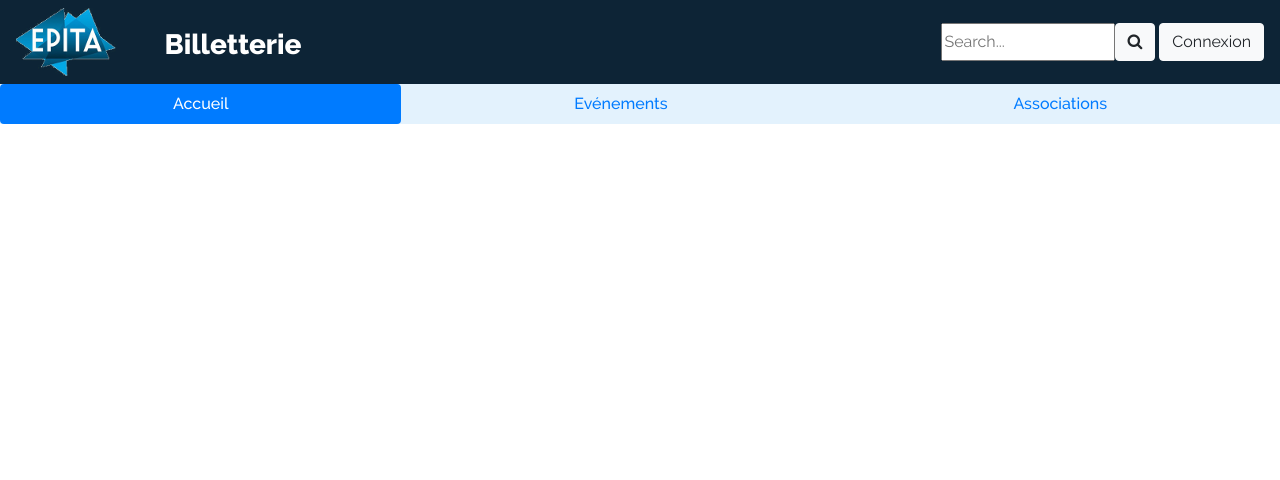
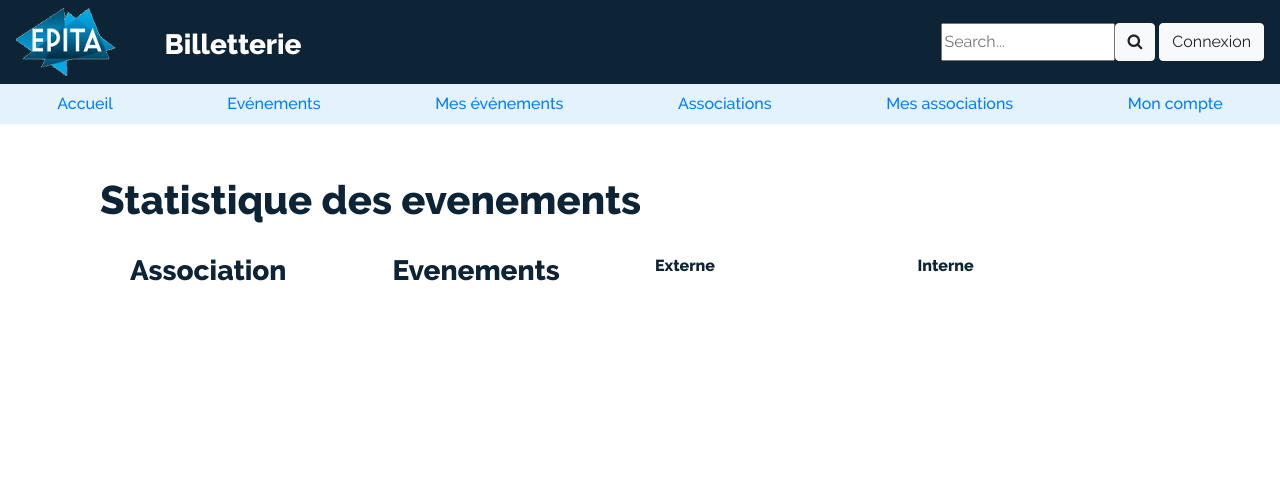
Before and after one commit to MrColorado/YakaChoisir, a Django app: template src/templates/user_settings/stat.html in a window 1280 px wide. Shown: the top 480 px of the page. Run offline with Django 3.2, Linux system fonts and the light colour scheme; the template is opened without the code that fills it, so the values that code supplies are empty; parts of the project's set-up code (start-up, migrations or seed data) failed here and were passed over; some libraries are stand-ins or nearby versions.

Commit message:
[STAT] display the different association

```diff
--- a/src/billeterie/urls.py
+++ b/src/billeterie/urls.py
@@ -43,7 +43,7 @@ urlpatterns = [
     path('base/', base_views.search, name='search'),
     path('user_settings/', user_views.user_information, name='settings'),
     path('user_settings/modification', user_views.user_modify, name='user_modify'),
-    path('user_settings/stats', user_views.stat, name='stat'),
+    path('user_settings/stat', user_views.stat, name='stat'),
 
     path('evenements/', event_views.event, name='event'),
     path('creation_evenement/', event_views.create_event, name='create_event'),
--- a/src/database/views/base_views.py
+++ b/src/database/views/base_views.py
@@ -8,7 +8,6 @@ from database.models import Event
 
 def search(request):
 
-    print("lol ca devrai marcher")
     if request.method == 'GET':
         search = request.GET.get('search_box')
         if search:
--- a/src/database/views/user_views.py
+++ b/src/database/views/user_views.py
@@ -68,4 +68,5 @@ def stat(request):
                     extern += 1
             events.append((j, intern, extern))
         asso.append((i, events))
+
     return render(request, 'user_settings/stat.html', {'stats': asso})
--- a/src/static/css/style.css
+++ b/src/static/css/style.css
@@ -155,3 +155,26 @@
     align-self: center;
     padding: 15px;
 }
+
+#create_event{
+    margin-top: 2%;
+    display: flex;
+    justify-content: center;
+    flex-direction: column;
+    color: #0d2436;
+    font-family: ralewayExtraBold;
+}
+#form{
+    margin-top: 5%;
+}
+
+/*-------------------------------------------------------STAT---------------------------------------------------------*/
+
+#stats_title {
+    margin-top: 2%;
+    display: flex;
+    justify-content: center;
+    flex-direction: column;
+    color: #0d2436;
+    font-family: ralewayExtraBold;
+}
--- a/src/templates/user_settings/stat.html
+++ b/src/templates/user_settings/stat.html
@@ -1 +1,49 @@
 {% extends 'base.html' %}
+{% load static %}
+
+{% block panel %}
+    <nav class="nav nav-pills nav-fill navbar-dark" id="base_panel">
+        <a class="nav-item nav-link" href="{% url 'home' %}"> Accueil </a>
+        <a class="nav-item nav-link" href="{% url 'event' %}"> Evénements </a>
+        <a class="nav-item nav-link" href="{% url 'my_event' %}"> Mes événements </a>
+        <a class="nav-item nav-link" href="{% url 'association' %}"> Associations </a>
+        <a class="nav-item nav-link" href="{% url 'my_association' %}"> Mes associations </a>
+        <a class="nav-item nav-link" href="{% url 'settings' %}"> Mon compte </a>
+    </nav>
+{% endblock %}
+
+{% block body %}
+    <style>
+        #stats_title{
+            margin-top: 2%;
+            display: flex;
+            justify-content: center;
+            flex-direction: column;
+            color: #0d2436;
+            font-family: ralewayExtraBold;
+        }
+        #form{
+            margin-top: 5%;
+        }
+    </style>
+
+
+    <div class="container" id="stats_title">
+        <h1> Statistique des evenements</h1>
+    </div>
+    <div class="container">
+    <div class="container" id="stats_title" style="flex-direction: row">
+        <div class="container"> <h3> Association </h3> </div>
+        <div class="container"> <h3> Evenements </h3> </div>
+        <div class="container">  Externe </div>
+        <div class="container">  Interne </div>
+    </div>
+    {% for a in stats %}
+        <div class="container">
+            {{ a.0 }}
+        </div>
+
+    {% endfor %}
+    </div>
+
+{%  endblock %}
```
